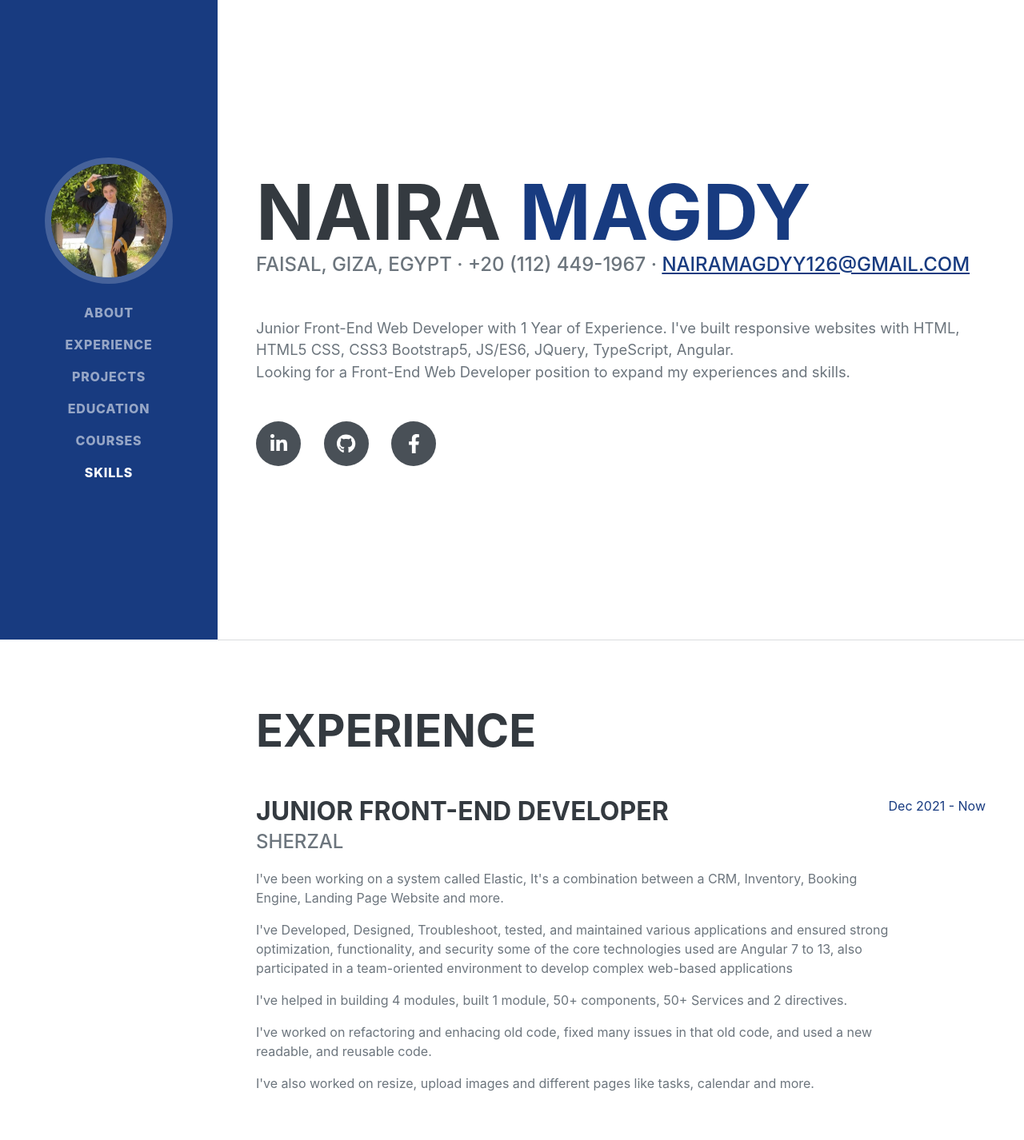
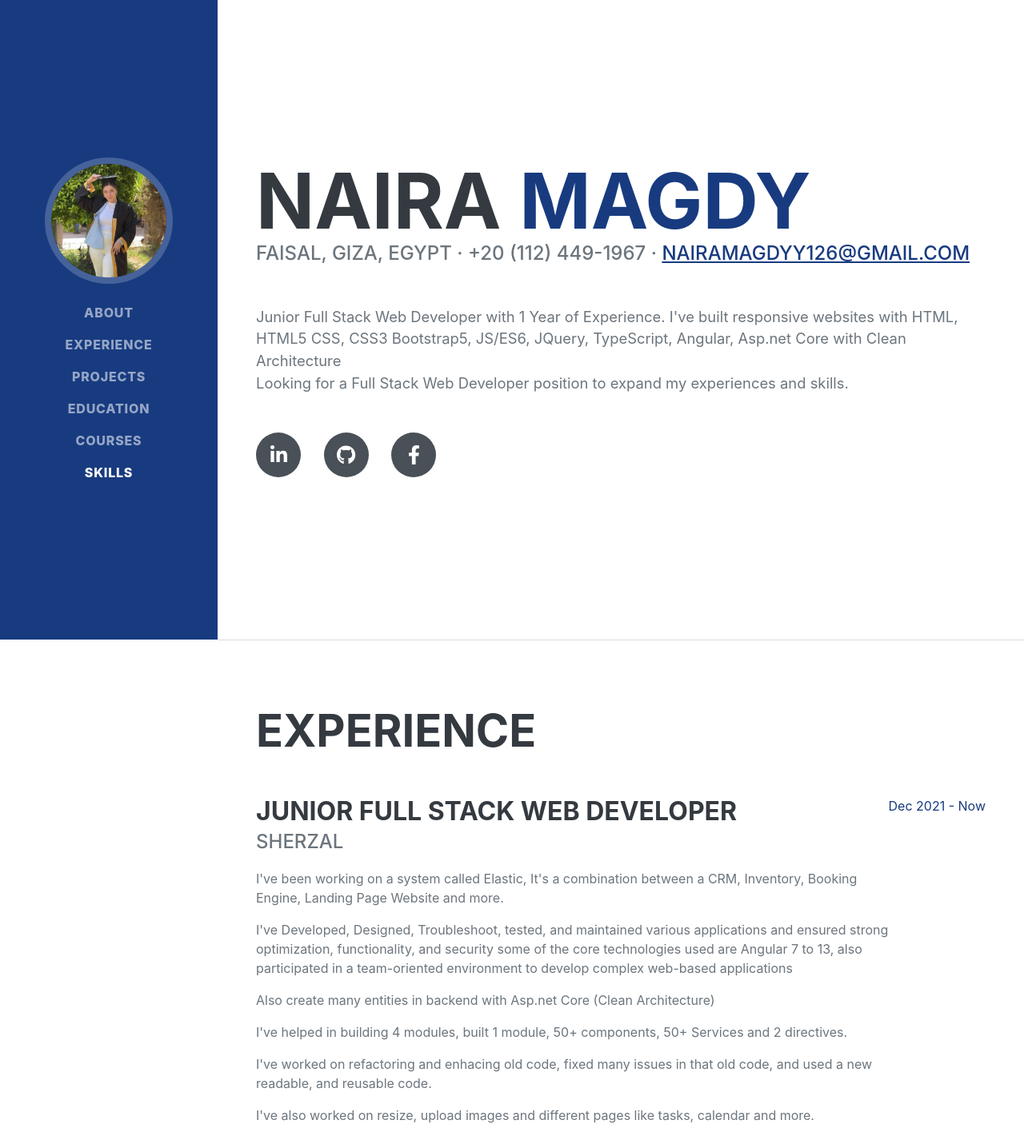
Before and after one commit to nairamagdyy/myresume, a plain HTML site: page index.html in a window 1280 px wide. Shown: the top 1426 px of the page at 80% size. Drawn offline with nearby package versions, Linux system fonts and the light colour scheme; a web font is replaced by a local one.

Commit message:
Updating experience

```diff
--- a/index.html
+++ b/index.html
@@ -99,11 +99,12 @@
             >
           </div>
           <p class="lead mb-5">
-            Junior Front-End Web Developer with 1 Year of Experience. I've built
-            responsive websites with HTML, HTML5 CSS, CSS3 Bootstrap5, JS/ES6, JQuery,
-            TypeScript, Angular.
+            Junior Full Stack Web Developer with 1 Year of Experience. I've
+            built responsive websites with HTML, HTML5 CSS, CSS3 Bootstrap5,
+            JS/ES6, JQuery, TypeScript, Angular, Asp.net Core with Clean
+            Architecture
             <br />
-            Looking for a Front-End Web Developer position to expand my
+            Looking for a Full Stack Web Developer position to expand my
             experiences and skills.
           </p>
           <div class="social-icons">
@@ -138,7 +139,7 @@
             class="d-flex flex-column flex-md-row justify-content-between mb-5"
           >
             <div class="flex-grow-1">
-              <h3 class="mb-0">Junior Front-End Developer</h3>
+              <h3 class="mb-0">Junior Full Stack Web Developer</h3>
               <div class="subheading mb-3">Sherzal</div>
               <p>
                 I've been working on a system called Elastic, It's a combination
@@ -151,6 +152,10 @@
                 functionality, and security some of the core technologies used
                 are Angular 7 to 13, also participated in a team-oriented
                 environment to develop complex web-based applications
+              </p>
+              <p>
+                Also create many entities in backend with Asp.net Core (Clean
+                Architecture)
               </p>
               <p>
                 I've helped in building 4 modules, built 1 module, 50+
```
